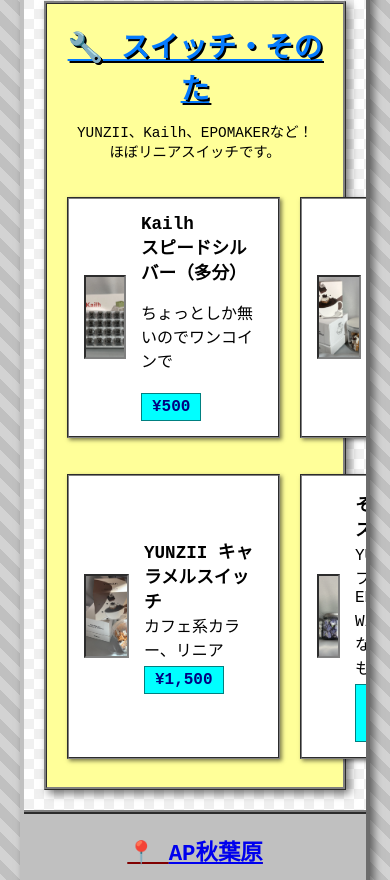
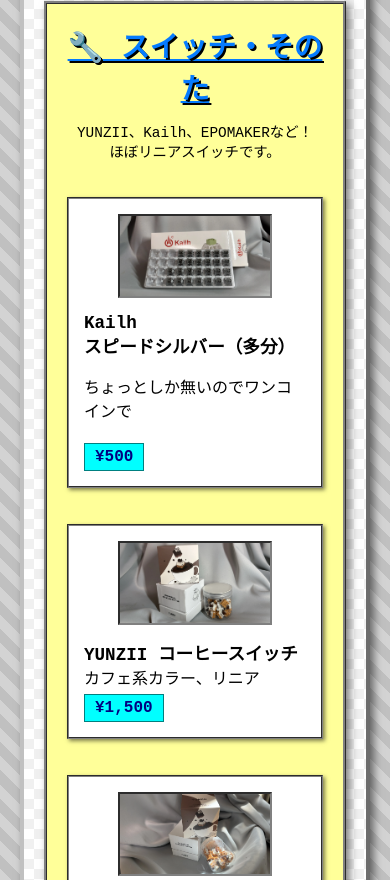
Before and after one commit to n-tokuho/dahlias-keyboard-collections, a plain HTML site: page index.html in a window 390 px wide. Shown: the part 4278-5158 px from the top of the page. Drawn offline with Linux system fonts and the light colour scheme.

Commit message:
崩れ修正

```diff
--- a/index.html
+++ b/index.html
@@ -332,6 +332,18 @@
 
             h1 {
                 font-size: 1.8em;
+            }
+
+            .switches-container {
+                grid-template-columns: repeat(1, 1fr);
+            }
+
+            .switch-item {
+                flex-direction: column;
+            }
+
+            .switch-image {
+                width: 150px;
             }
         }
 
```
